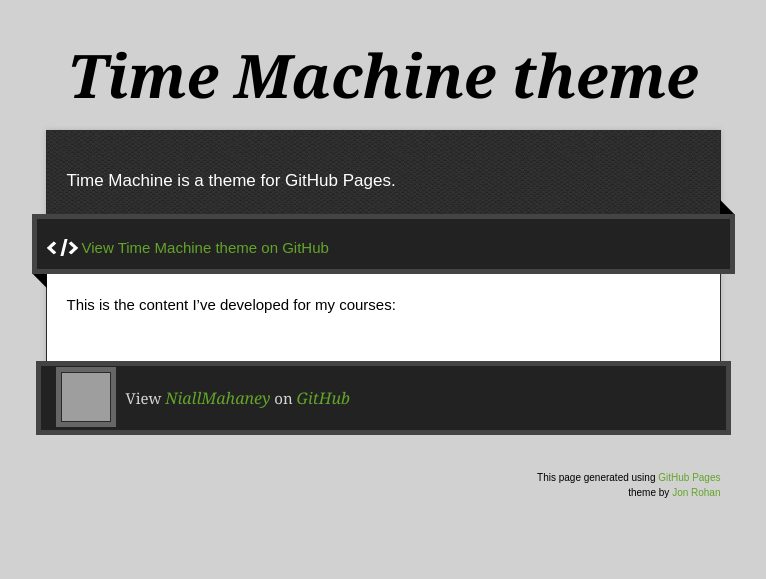
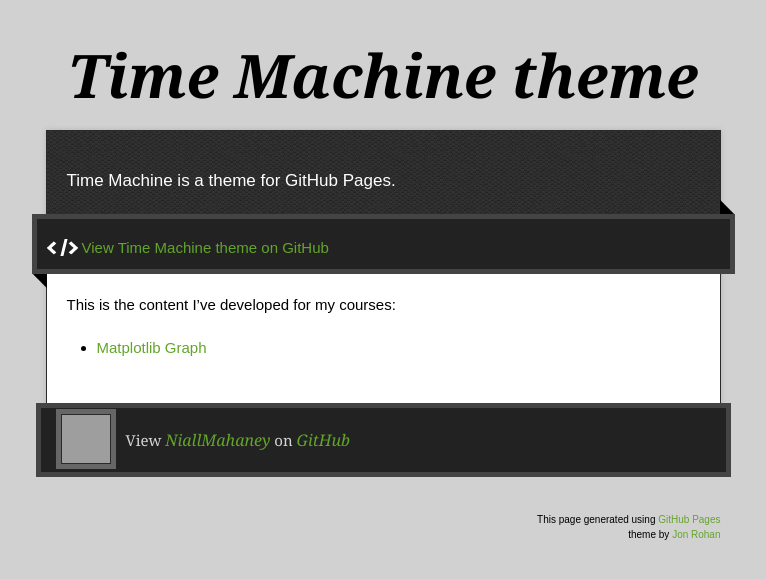
Before and after one commit to NiallMahaney/NiallMahaney.github.io, a Jekyll site: the page built from index.md, in a window 1280 px wide. Shown: the top 579 px of the page, without its empty margins (257-1023 px from the left). Built offline with Jekyll 4.4.1, drawn with Linux system fonts in a browser that asks for light colours; our own code applies the rules of GitHub Pages for plain Markdown files; grey boxes are pictures that could not be loaded.

Commit message:
Update index.md

```diff
--- a/index.md
+++ b/index.md
@@ -4,3 +4,5 @@
 ---
 
 This is the content I've developed for my courses:
+
+- [Matplotlib Graph](/matplotgraph/index.md)
```
